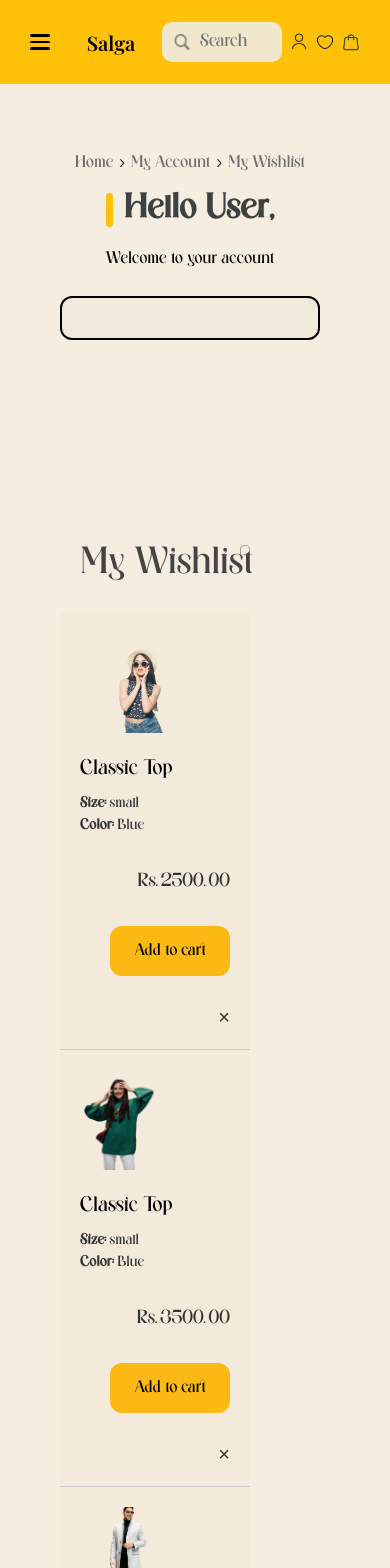
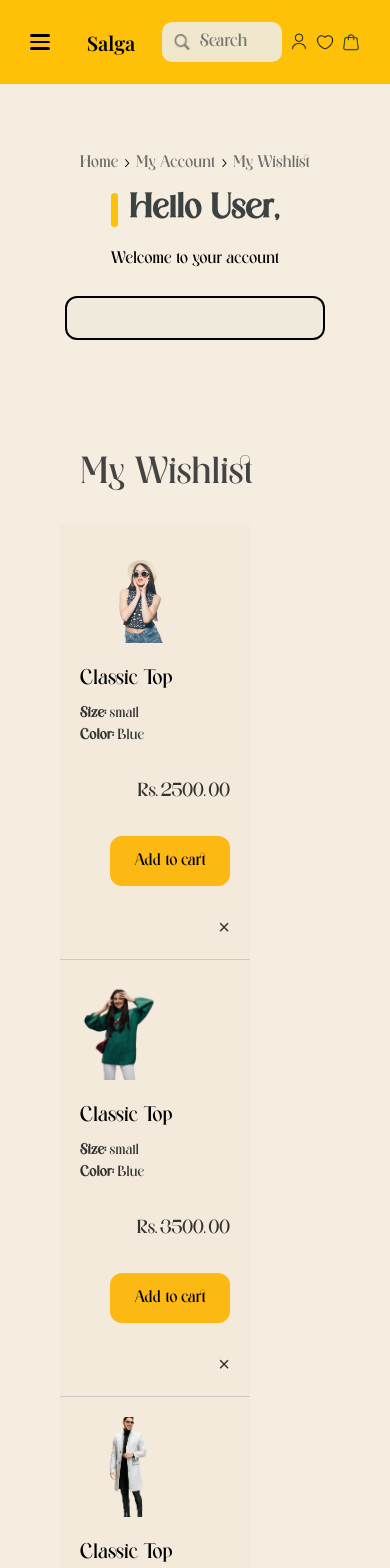
Before and after one commit to Fuchsius/HouseOfSalga, a React (Create React App) app in the folder frontend/: page /wishlistpage in a window 390 px wide. Shown: the top 1568 px of the page. Built offline with nearby package versions, Linux system fonts and the light colour scheme; a web font is replaced by a local one.

Commit message:
Update wishlistpage.css
center the content

```diff
--- a/frontend/src/Pages/wishlistpage/wishlistpage.css
+++ b/frontend/src/Pages/wishlistpage/wishlistpage.css
@@ -33,22 +33,35 @@ h2 {
 }
 
 /* ===== Layout ===== */
+.wishlist-container {
+  width: 100%;
+  display: flex;
+  flex-direction: column;
+  align-items: center; /* Center main-layout block */
+}
+
 .main-layout {
   display: flex;
   gap: 130px;
-  padding: 0 20px;
   flex-direction: row;
   align-items: flex-start;
+  width: 100%;
+  max-width: 1200px; /* Limit total width */
+  margin: 0 auto;     /* Center the layout */
+  padding: 0 20px;
+  box-sizing: border-box;
 }
 
 .wishlist-content {
   flex: 1;
+  max-width: 800px;
+  width: 100%;
   padding: 40px 60px 40px 0px;
   background-color: #f5eddf;
   display: flex;
   flex-direction: column;
   align-items: flex-start;
-  margin-top: 25px; /* Push down to match Hello User */
+  margin-top: 25px;
 }
 
 /* ===== Wishlist: Empty State ===== */
@@ -192,8 +205,10 @@ h2 {
 
 /* ===== Recently Viewed ===== */
 .recently-viewed {
-  margin: 40px 20px;
-  width: calc(100% - 40px);
+  margin: 40px auto;
+  width: 100%;
+  max-width: 800px;
+  padding: 0 20px;
 }
 
 .recently-viewed h3 {
@@ -292,6 +307,8 @@ h2 {
 @media (max-width: 768px) {
   .main-layout {
     flex-direction: column;
+    align-items: center;
+    gap: 40px;
   }
 
   .wishlist-content {
@@ -320,7 +337,7 @@ h2 {
 
   .recently-viewed {
     margin: 30px 10px;
-    width: auto;
+    width: 100%;
   }
 
   .wishlist-item {
@@ -336,7 +353,7 @@ h2 {
   }
 }
 
-
+/* ===== Sidebar (unchanged) ===== */
 .sidebar,
 .sidebar * {
   box-sizing: border-box;
@@ -344,10 +361,10 @@ h2 {
 
 .sidebar {
   position: relative;
-  overflow: hidden; /* clips anything that tries to overflow */
-  width: 300px; /* adjust as needed */
+  overflow: hidden;
+  width: 300px;
   padding: 20px;
-  border-radius: 6px; /* optional */
+  border-radius: 6px;
 }
 
 .sidebar a,
@@ -359,7 +376,6 @@ h2 {
   transition: background-color 0.2s ease;
 }
 
-/* Use inset box-shadow to keep focus ring fully inside */
 .sidebar a:focus-visible,
 .sidebar button:focus-visible,
 .sidebar .menu-item:focus-visible {
@@ -369,7 +385,6 @@ h2 {
   border-radius: 4px;
 }
 
-/* Optional: remove box-shadow and outline on hover so no overflow */
 .sidebar a:hover,
 .sidebar button:hover,
 .sidebar .menu-item:hover {
```
